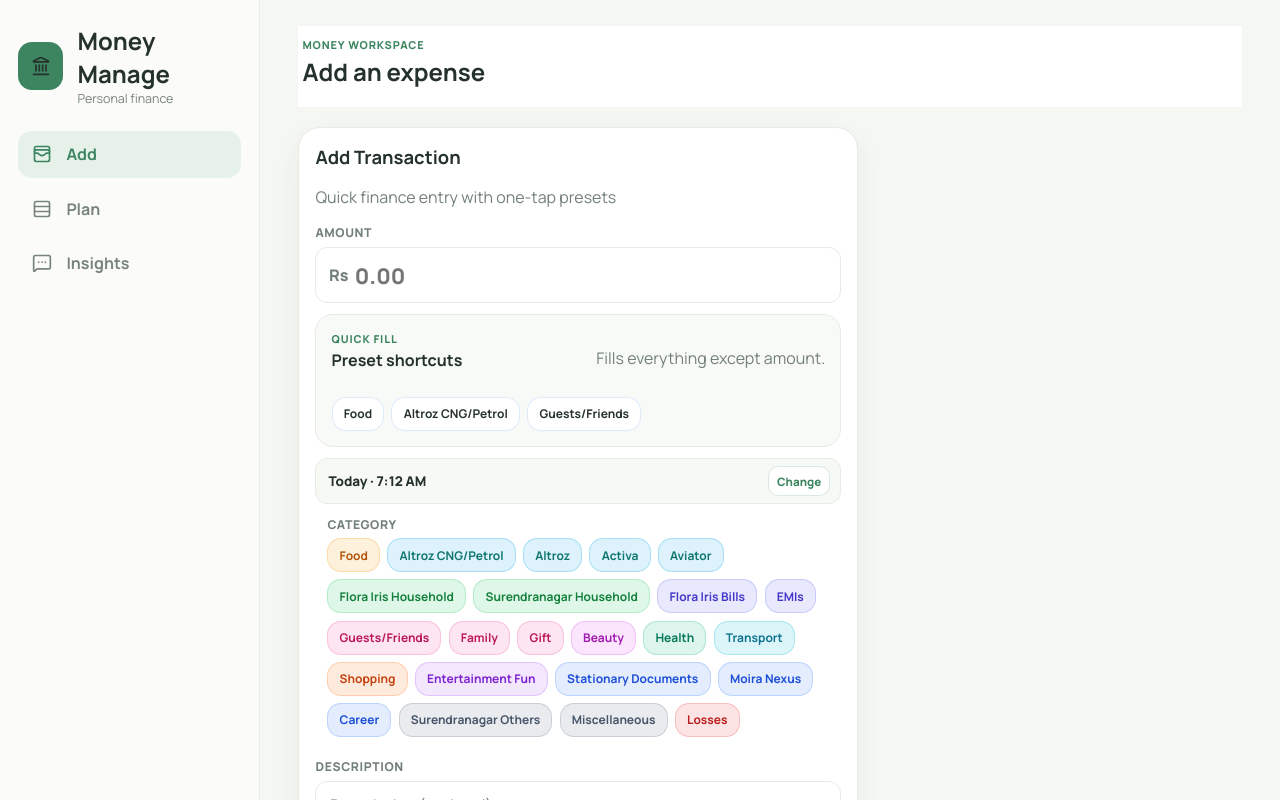
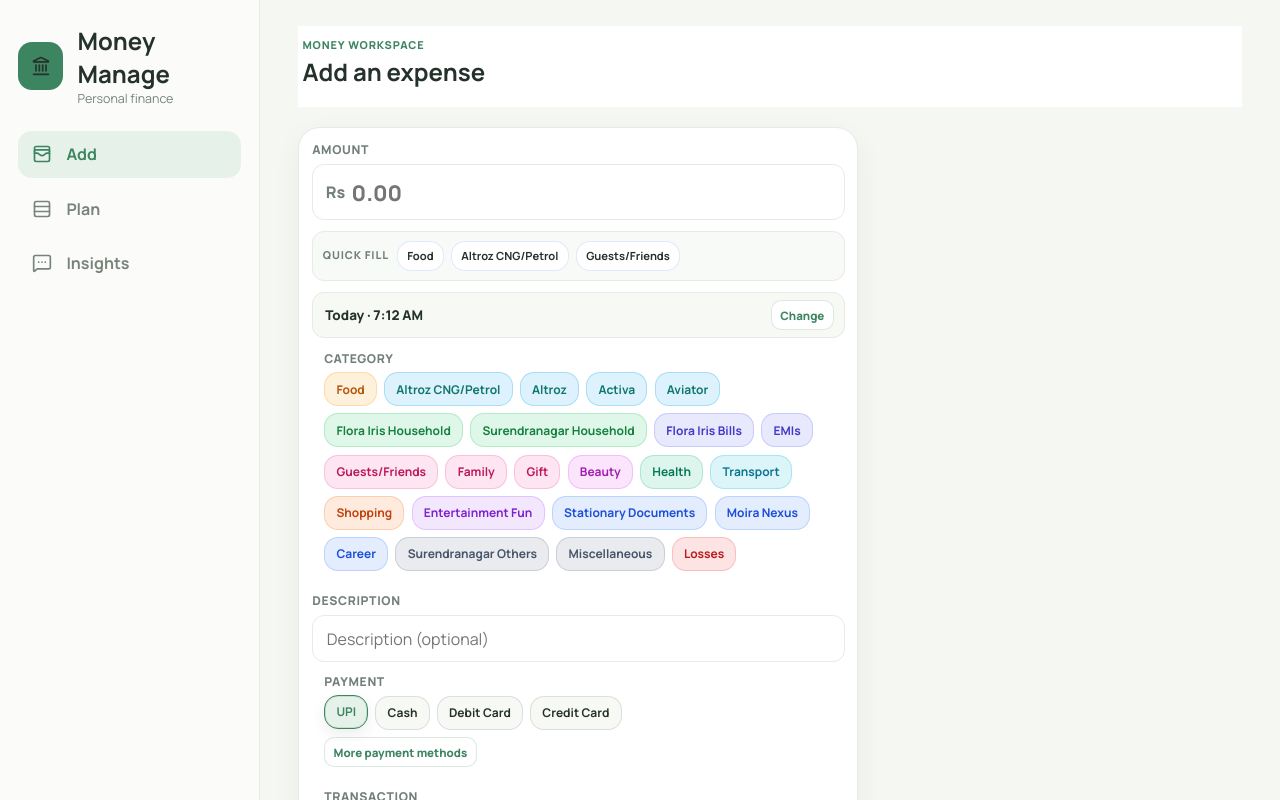
Before and after one commit to prashantgabu-e/js-tools, a React (Vite) app: page /#/finance in a window 1280 px wide. Shown: the top 800 px of the page. Built offline with nearby package versions, Linux system fonts and the light colour scheme; what ag-grid-community would draw is missing.

Commit message:
build: update site output 2026-09-07 12:53:50

```diff
--- a/src/pages/FinancePage.tsx
+++ b/src/pages/FinancePage.tsx
@@ -183,11 +183,6 @@ export function FinancePage({ iframeName }: FinancePageProps) {
   return (
     <section className="page-view finance-page page-view--active">
       <section className="panel finance-panel">
-        <div className="finance-heading">
-          <h3>Add Transaction</h3>
-          <p>Quick finance entry with one-tap presets</p>
-        </div>
-
         <form className="finance-form" onSubmit={onSubmit} noValidate>
           <label className="finance-field finance-field--amount">
             <span>Amount</span>
@@ -211,13 +206,9 @@ export function FinancePage({ iframeName }: FinancePageProps) {
 
           <section className="finance-shortcuts" aria-labelledby="financeShortcutTitle">
             <div className="finance-shortcuts__header">
-              <div>
-                <p className="eyebrow" id="financeShortcutTitle">
-                  Quick Fill
-                </p>
-                <h4>Preset shortcuts</h4>
-              </div>
-              <p>Fills everything except amount.</p>
+              <p className="eyebrow" id="financeShortcutTitle">
+                Quick Fill
+              </p>
             </div>
             <div className="finance-shortcut-grid">
               {FINANCE_SHORTCUTS.map((shortcut) => (
--- a/src/styles.css
+++ b/src/styles.css
@@ -592,7 +592,7 @@ button {
 
 .finance-panel {
   width: min(100%, 560px);
-  padding: 1rem;
+  padding: 0.8rem;
 }
 
 .bulk-finance-panel {
@@ -691,7 +691,7 @@ button {
 }
 
 .finance-heading {
-  margin-bottom: 0.85rem;
+  margin-bottom: 0.65rem;
 }
 
 .finance-heading h3 {
@@ -706,20 +706,17 @@ button {
 }
 
 .finance-shortcuts {
-  display: grid;
-  gap: 0.75rem;
-  padding: 0.95rem;
+  display: flex;
+  align-items: center;
+  gap: 0.5rem;
+  padding: 0.55rem 0.6rem;
   border: 1px solid var(--line);
-  border-radius: 18px;
+  border-radius: 12px;
   background: #f7faf6;
 }
 
 .finance-shortcuts__header {
-  display: flex;
-  align-items: flex-start;
-  justify-content: space-between;
-  gap: 0.75rem;
-  flex-wrap: wrap;
+  flex: 0 0 auto;
 }
 
 .finance-shortcuts__header h4 {
@@ -741,13 +738,13 @@ button {
   display: inline-flex;
   align-items: center;
   justify-content: center;
-  min-height: 34px;
-  padding: 0.38rem 0.7rem;
+  min-height: 30px;
+  padding: 0.3rem 0.58rem;
   border: 1px solid rgba(31, 111, 235, 0.14);
   border-radius: 14px;
   background: rgba(255, 255, 255, 0.92);
   color: var(--text);
-  font-size: 0.75rem;
+  font-size: 0.7rem;
   font-weight: 700;
   line-height: 1.25;
   white-space: nowrap;
@@ -1131,6 +1128,12 @@ button {
     padding: 0.95rem;
   }
 
+  .finance-shortcuts {
+    align-items: flex-start;
+    flex-direction: column;
+    gap: 0.42rem;
+  }
+
   .toolbar > * {
     flex: 1 1 220px;
   }
```
Also changed, not shown: 4 other files (tests, documents, lock files or other folders).
